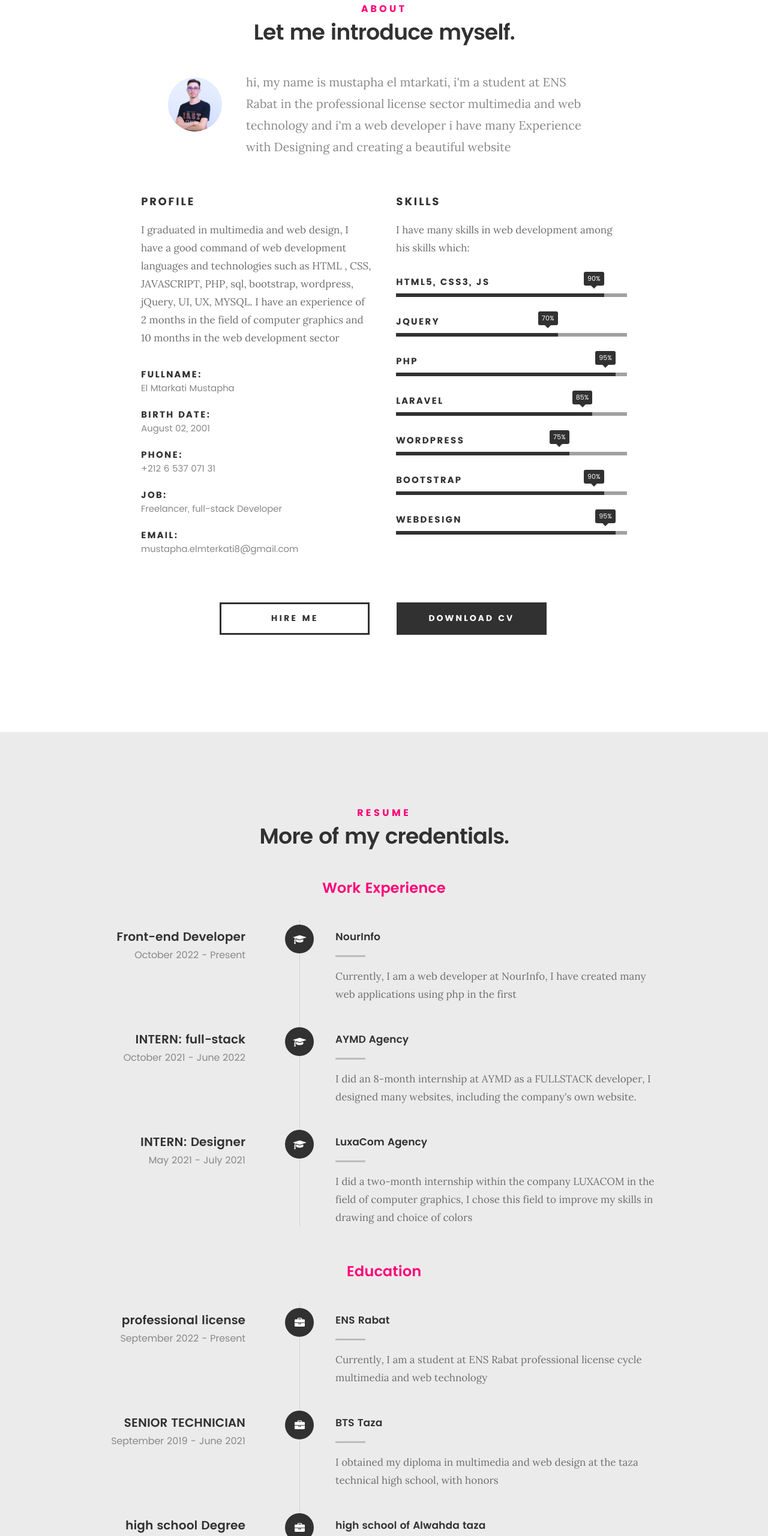
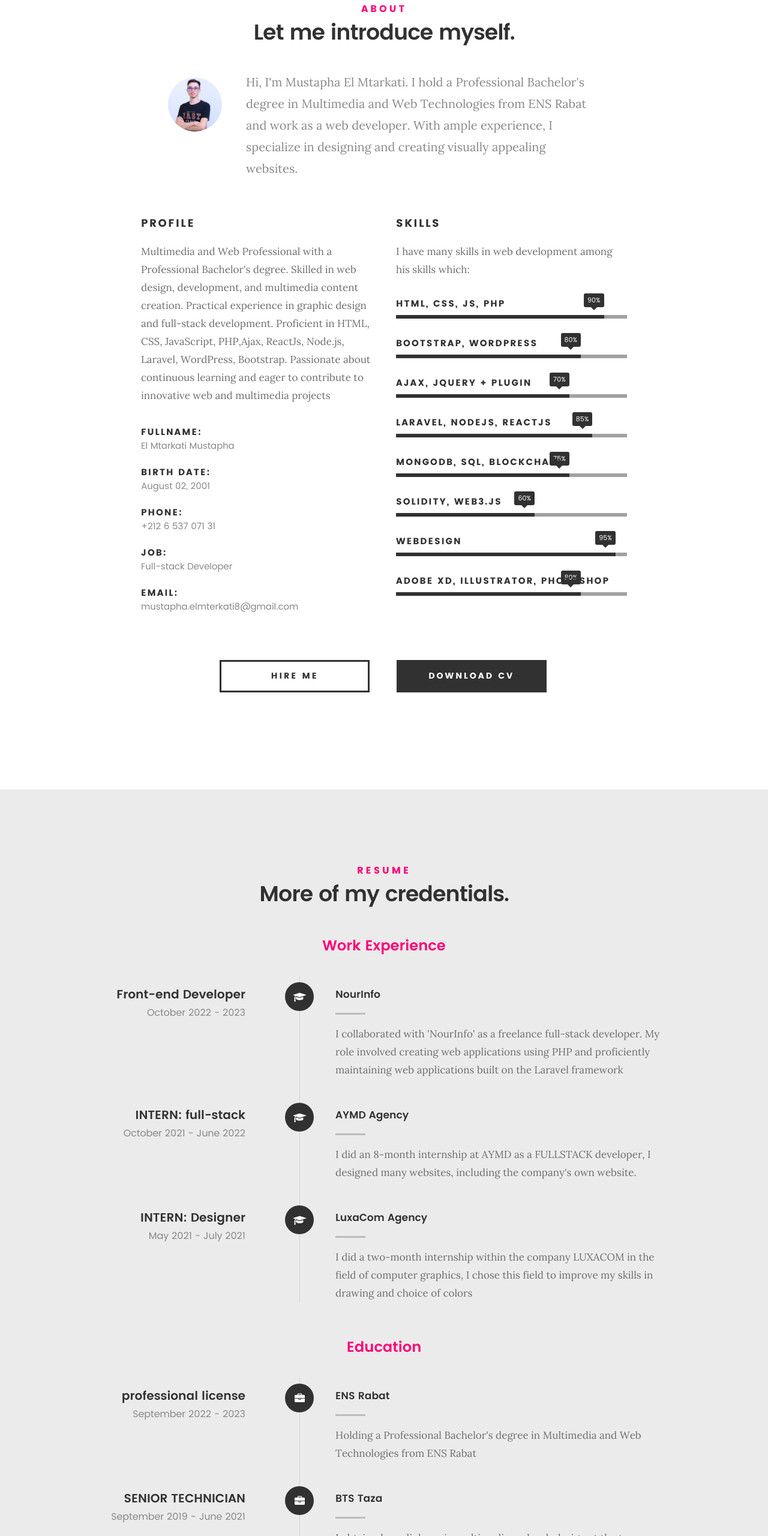
Before and after one commit to ElmtarkatiMustapha/portfolio, a plain HTML site: page index.html in a window 1280 px wide. Shown: the part 920-3480 px from the top of the page at 60% size. Drawn offline with Linux system fonts and the light colour scheme; files whose address does not match are found by name.

Commit message:
changes 15/01/2024

```diff
--- a/index.html
+++ b/index.html
@@ -140,10 +140,10 @@
             <img src="images/profile-pic.jpg" alt="Profile Picture" />
 
             <p class="lead">
-              hi, my name is mustapha el mtarkati, i'm a student at ENS Rabat in
-              the professional license sector multimedia and web technology and
-              i'm a web developer i have many Experience with Designing and
-              creating a beautiful website
+              Hi, I'm Mustapha El Mtarkati. I hold a Professional Bachelor's degree
+              in Multimedia and Web Technologies from ENS Rabat and work as a web developer.
+              With ample experience, I specialize in designing and creating visually appealing
+              websites.
             </p>
           </div>
         </div>
@@ -154,11 +154,12 @@
         <div class="col-six tab-full">
           <h3>Profile</h3>
           <p>
-            I graduated in multimedia and web design, I have a good command of
-            web development languages and technologies such as HTML , CSS,
-            JAVASCRIPT, PHP, sql, bootstrap, wordpress, jQuery, UI, UX, MYSQL. I
-            have an experience of 2 months in the field of computer graphics and
-            10 months in the web development sector
+            Multimedia and Web Professional with a Professional Bachelor's degree.
+            Skilled in web design, development, and multimedia content creation.
+            Practical experience in graphic design and full-stack development.
+            Proficient in HTML, CSS, JavaScript, PHP,Ajax, ReactJs, Node.js, Laravel, WordPress, Bootstrap.
+            Passionate about continuous learning and eager to contribute to innovative web
+            and multimedia projects
           </p>
 
           <ul class="info-list">
@@ -176,7 +177,7 @@
             </li>
             <li>
               <strong>Job:</strong>
-              <span>Freelancer, full-stack Developer</span>
+              <span>Full-stack Developer</span>
             </li>
             <!-- <li>
               <strong>Website:</strong>
@@ -197,31 +198,35 @@
           <ul class="skill-bars">
             <li>
               <div class="progress percent90"><span>90%</span></div>
-              <strong>HTML5, CSS3, JS</strong>
+              <strong>Html, Css, Js, Php </strong>
             </li>
             <li>
-              <div class="progress percent70"><span>70%</span></div>
-              <strong>JQuery</strong>
+              <div class="progress percent80"><span>80%</span></div>
+              <strong>Bootstrap, Wordpress </strong>
             </li>
             <li>
-              <div class="progress percent95"><span>95%</span></div>
-              <strong>PHP</strong>
+              <div class="progress percent75"><span>70%</span></div>
+              <strong>Ajax, Jquery + Plugin </strong>
             </li>
             <li>
               <div class="progress percent85"><span>85%</span></div>
-              <strong>Laravel</strong>
+              <strong>Laravel, Nodejs, ReactJS</strong>
             </li>
             <li>
               <div class="progress percent75"><span>75%</span></div>
-              <strong>Wordpress</strong>
+              <strong>Mongodb, Sql, Blockchain</strong>
             </li>
             <li>
-              <div class="progress percent90"><span>90%</span></div>
-              <strong>Bootstrap</strong>
+              <div class="progress percent60"><span>60%</span></div>
+              <strong>Solidity, Web3.Js</strong>
             </li>
             <li>
               <div class="progress percent95"><span>95%</span></div>
               <strong>Webdesign</strong>
+            </li>
+            <li>
+              <div class="progress percent80"><span>80%</span></div>
+              <strong>Adobe Xd, Illustrator, Photoshop</strong>
             </li>
           </ul>
           <!-- /skill-bars -->
@@ -278,14 +283,13 @@
 
               <div class="timeline-header">
                 <h3>Front-end Developer</h3>
-                <p>October 2022 - Present</p>
+                <p>October 2022 - 2023</p>
               </div>
 
               <div class="timeline-content">
                 <h4>NourInfo</h4>
                 <p>
-                  Currently, I am a web developer at NourInfo, I have created
-                  many web applications using php in the first
+                  I collaborated with 'NourInfo' as a freelance full-stack developer. My role involved creating web applications using PHP and proficiently maintaining web applications built on the Laravel framework
                 </p>
               </div>
             </div>
@@ -351,14 +355,13 @@
 
               <div class="timeline-header">
                 <h3>professional license</h3>
-                <p>September 2022 - Present</p>
+                <p>September 2022 - 2023</p>
               </div>
 
               <div class="timeline-content">
                 <h4>ENS Rabat</h4>
                 <p>
-                  Currently, I am a student at ENS Rabat professional license
-                  cycle multimedia and web technology
+                  Holding a Professional Bachelor's degree in Multimedia and Web Technologies from ENS Rabat
                 </p>
               </div>
             </div>
@@ -453,7 +456,7 @@
                 <a href="#modal-02" class="overlay">
                   <div class="folio-item-table">
                     <div class="folio-item-cell">
-                      <h3 class="folio-title">AwasEnergy</h3>
+                      <h3 class="folio-title">Morocco Trust</h3>
                       <span class="folio-types"> Web Development </span>
                     </div>
                   </div>
@@ -526,7 +529,7 @@
 	            ============================================================= -->
             <div id="modal-01" class="popup-modal slider mfp-hide">
               <div class="media">
-                <img src="images/portfolio/modals/m-liberty.jpg" alt="" />
+                <img src="images/portfolio/liberty.jpg" alt="" />
               </div>
 
               <div class="description-box">
@@ -540,7 +543,7 @@
               </div>
 
               <div class="link-box">
-                <a href="https://fassipub.com/">View</a>
+                <a href="https://xd.adobe.com/view/53f0507f-32d8-42cc-a5e2-b63bacb24558-06a3/">View</a>
                 <a href="#" class="popup-modal-dismiss">Close</a>
               </div>
             </div>
@@ -548,21 +551,23 @@
 
             <div id="modal-02" class="popup-modal slider mfp-hide">
               <div class="media">
-                <img src="images/portfolio/modals/m-shutterbug.jpg" alt="" />
+                <img src="images/portfolio/shutterbug.jpg" alt="" />
               </div>
 
               <div class="description-box">
-                <h4>AwasEnergy</h4>
+                <h4>Morocco Trust</h4>
                 <p>
-                  awasEnergy is a website of the company awas energy, this site
-                  talks about this company and its services
+                  It is a blockchain-based web platform that enables the
+                  verification of diplomas issued by the institution (such
+                  as ENS Rabat) and also allows students from this
+                  institution to obtain their diplomas in digital format
                 </p>
 
                 <div class="categories">Web Development</div>
               </div>
 
               <div class="link-box">
-                <a href="https://awas-energy.com/">View</a>
+                <a href="https://www.linkedin.com/posts/mustapha-el-mtarkati-88a221219_blockchaintechnology-educationrevolution-activity-7077073124600487936-z_5A?utm_source=share&utm_medium=member_desktop">View</a>
                 <a href="#" class="popup-modal-dismiss">Close</a>
               </div>
             </div>
@@ -570,7 +575,7 @@
 
             <div id="modal-03" class="popup-modal slider mfp-hide">
               <div class="media">
-                <img src="images/portfolio/modals/m-clouds.jpg" alt="" />
+                <img src="images/portfolio/clouds.jpg" alt="" />
               </div>
 
               <div class="description-box">
@@ -586,7 +591,7 @@
               </div>
 
               <div class="link-box">
-                <a href="https://awas-energy.com/vita/">View</a>
+                <a href="#">View</a>
                 <a href="#" class="popup-modal-dismiss">Close</a>
               </div>
             </div>
@@ -594,7 +599,7 @@
 
             <div id="modal-04" class="popup-modal slider mfp-hide">
               <div class="media">
-                <img src="images/portfolio/modals/m-beetle.jpg" alt="" />
+                <img src="images/portfolio/beetle.jpg" alt="" />
               </div>
 
               <div class="description-box">
@@ -617,7 +622,7 @@
 
             <div id="modal-05" class="popup-modal slider mfp-hide">
               <div class="media">
-                <img src="images/portfolio/modals/m-lighthouse.jpg" alt="" />
+                <img src="images/portfolio/lighthouse.jpg" alt="" />
               </div>
 
               <div class="description-box">
@@ -642,7 +647,7 @@
 
             <div id="modal-06" class="popup-modal slider mfp-hide">
               <div class="media">
-                <img src="images/portfolio/modals/m-salad.jpg" alt="" />
+                <img src="images/portfolio/salad.jpg" alt="" />
               </div>
 
               <div class="description-box">
```
Also changed, not shown: images/portfolio/beetle.jpg, images/portfolio/clouds.jpg, images/portfolio/liberty.jpg, images/portfolio/lighthouse.jpg, images/portfolio/salad.jpg, images/portfolio/shutterbug.jpg, 2 other files.
